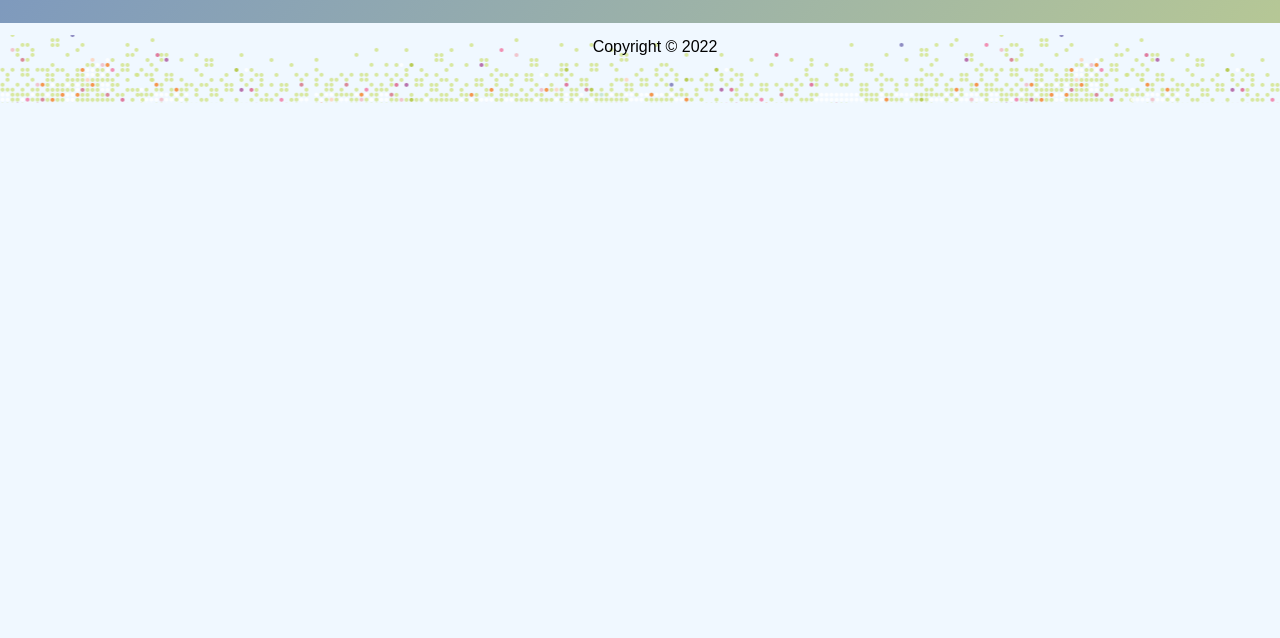
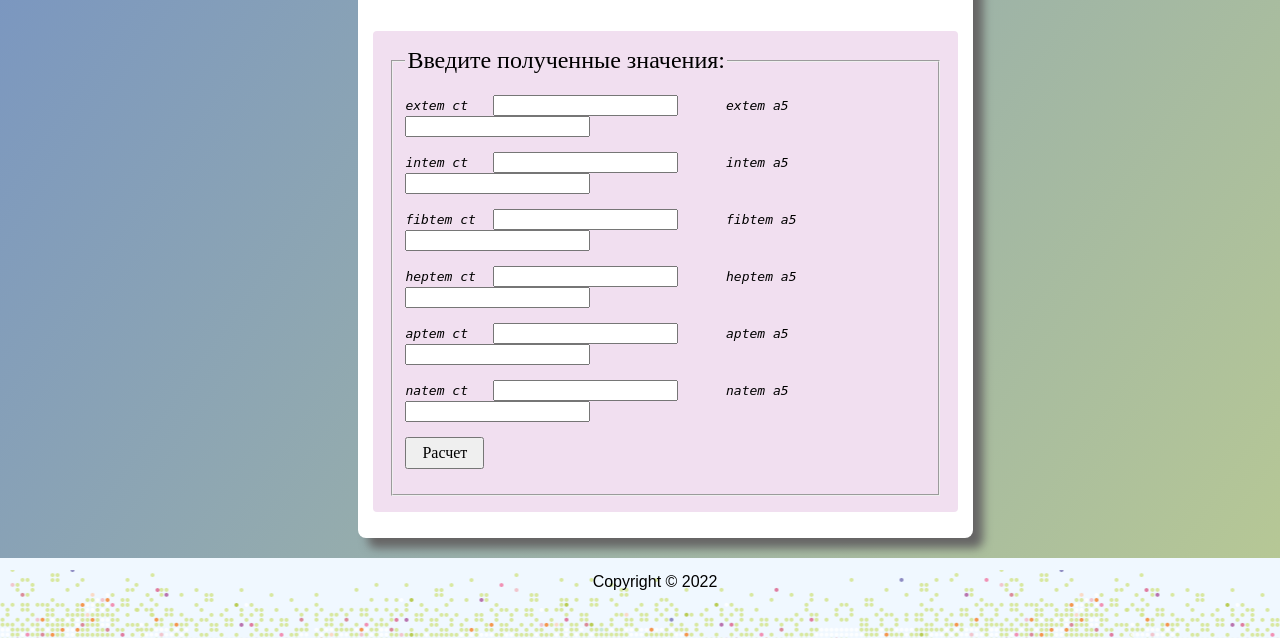
Before and after one commit to fj-fj-fj/rotem, a Flask app: page /interpretation-of-results in a window 1280 px wide. Shown: the part 697-1335 px from the top of the page. Before the commit the page ends 800 px from the top, so only its background shows below. Run offline with Flask 2, Linux system fonts and the light colour scheme; parts of the project's set-up code (start-up, migrations or seed data) failed here and were passed over; some libraries are stand-ins or nearby versions.

Commit message:
new: interpretation-of-results functionality

```diff
--- a/app/settings/base.py
+++ b/app/settings/base.py
@@ -13,9 +13,9 @@ class BaseConfiguration:
             return version_str, version_tuple
 
         with open(file_with_version) as file:
-            MININAL_VERSION_STR, MININAL_VERSION_TYPLE = _make_versions_str_tuple(file.read())
+            MININAL_VERSION_STR, MININAL_VERSION_TUPLE = _make_versions_str_tuple(file.read())
 
-        if sys.version_info < MININAL_VERSION_TYPLE:
+        if sys.version_info < MININAL_VERSION_TUPLE:
             sys.exit("\033[31m" + f"This project requires Python version {MININAL_VERSION_STR} or newer" + "\033[39m")
 
 
--- a/app/static/css/forms.css
+++ b/app/static/css/forms.css
@@ -1,16 +1,45 @@
 /* Forms */
 
+.form-contact {
+  margin-top: 2em;
+  margin-bottom: 1em;
+  padding: 1em;
+  border-radius: 4px;
+  background-color: #f1dff0;
+}
+
 .form-contact p {
-  margin: 10px 0 10px 0;
+  font-family: monospace;
+  font-style: oblique;
+  margin: 15px 0 15px 0;
 }
-.form-contact input[type-submit] {
-  font-size: 10px;
+
+.form-contact legend {
+  font-family: "Times New Roman", Georgia, Serif;
+  font-size: 1.5em;
+}
+
+.form-contact label {
+  display: inline-block;
+  display: -moz-inline-block;
+  width: 80px;
+}
+
+.form-contact input:nth-child(even) {
+  margin-right: 3em;
+}
+
+.form-contact input[type=submit] {
+  font-family: "Times New Roman", Georgia, Serif;
+  padding: 5px 15px;
+  font-size: 1em;
 }
 
 /* Flash Messages */
 
 .flash {
   padding: 10px;
+  text-align: center;
 }
 
 .flash.success {
--- a/app/static/css/menu.css
+++ b/app/static/css/menu.css
@@ -234,3 +234,16 @@ article section.article__footer {
 [id^="ref"]:target {
   background: LightBlue;
 }
+
+/* Menu Rusult Interpretation */
+
+.menu__results_interpretation-wrapper {
+  margin: 10px 15px;
+  display: flex;
+  flex-direction: column;
+}
+
+.menu__results_interpretation-wrapper img {
+  max-width: 100%;
+  height: auto;
+}
--- a/app/templates/menu/results_interpretation.html
+++ b/app/templates/menu/results_interpretation.html
@@ -1,18 +1,63 @@
 {% extends 'menu/_base.html' %}
 
 {% block content %}
-{{ super() }}
 <div class="menu__page__content">
-    <h3 class="menu__page__title">Interpretation of results</h3>
 
-    {% for cat, msg in get_flashed_messages(True) %}
-        <div class="flash {{ cat }}">{{ msg }}</div>
-    {% endfor %}
+    <h1>Интерпретация результатов</h1>
 
-    <form action="{{ url_for('results_interpretation') }}" method="post" class="form-contact">
-        <p><input type="text" name="username" placeholder="Enter your name:" value="" required /></p>
-        <p><input type="text" name="data" placeholder="Enter your data:" value="" required /></p>
-        <p><input type="submit" value="Send" /></p>
-    </form>
+    <div class="menu__results_interpretation-wrapper">
+        <img src="{{ url_for('static', filename='images/interpretation_values.png') }}" alt>
+
+        <form action="{{ url_for('results_interpretation') }}" method="post" class="form-contact">
+            <fieldset>
+                <legend>Введите полученные значения:</legend>
+                <p>
+                    <label for="data_extem_ct">extem ct</label>
+                    <input type="text" name="data_extem_ct" id="data_extem_ct" />
+                    <label for="data_extem_a5">extem a5</label>
+                    <input type="text" name="data_extem_a5" id="data_extem_a5" />
+                </p>
+                <p>
+                    <label for="data_intem_ct">intem ct</label>
+                    <input type="text" name="data_intem_ct" id="data_intem_ct" />
+                    <label for="data_intem_a5">intem a5</label>
+                    <input type="text" data="data_intem_a5" id="data_intem_a5" />
+                </p>
+                <p>
+                    <label for="data_fibtem_ct">fibtem ct</label>
+                    <input type="text" name="data_fibtem_ct" id="data_fibtem_ct" />
+                    <label for="data_fibtem_a5">fibtem a5</label>
+                    <input type="text" name="data_fibtem_a5" id="data_fibtem_a5" />
+                </p>
+                <p>
+                    <label for="data_heptem_ct">heptem ct</label>
+                    <input type="text" name="data_heptem_ct" id="data_heptem_ct" />
+                    <label for="data_heptem_a5">heptem a5</label>
+                    <input type="text" name="data_heptem_a5" id="data_heptem_a5" />
+                </p>
+                <p>
+                    <label for="data_aptem_ct">aptem ct</label>
+                    <input type="text" name="data_aptem_ct" id="data_aptem_ct" />
+                    <label for="data_aptem_a5">aptem a5</label>
+                    <input type="text" name="data_aptem_a5" id="data_aptem_a5" />
+                </p>
+                <p>
+                    <label for="data_natem_ct">natem ct</label>
+                    <input type="text" name="data_natem_ct" id="data_natem_ct" />
+                    <label for="data_natem_a5">natem a5</label>
+                    <input type="text" name="data_natem_a5" id="data_natem_a5" />
+                </p>
+                <p><input type="submit" value="Расчет" /></p>
+            </fieldset>
+        </form>
+
+        {% for cat, msg in get_flashed_messages(True) %}
+            <div class="flash {{ cat }}">
+                <b>{{ msg.title }}</b>
+                {{ msg.description }}
+            </div>
+        {% endfor %}
+
+    </div>
 </div>
 {% endblock %}
--- a/app/views/menu.py
+++ b/app/views/menu.py
@@ -1,8 +1,11 @@
+import json
+
 from flask import flash
 from flask import render_template
 from flask import request
 
 from app.breadcrumbs import register_breadcrumb
+from app.results_mapper import show_results
 
 
 from app import app
@@ -36,10 +39,13 @@ def video_instructions():
 @register_breadcrumb('интерпретация результатов', aside_menu=True)
 def results_interpretation():
     if request.method == 'POST':
-        if len(request.form['username']) >= 2:
-            flash('Succsess! :)', category='success')
+        results_interpretation_process_data = json.loads(show_results(request.form))
+        res = results_interpretation_process_data["result"]
+        results = json.loads(res)
+        if results.get("error"):
+            flash(results, category='error')
         else:
-            flash('Error! :(', category='error')
+            flash(results, category='success')
     return render_template('menu/results_interpretation.html')
 
 
```
